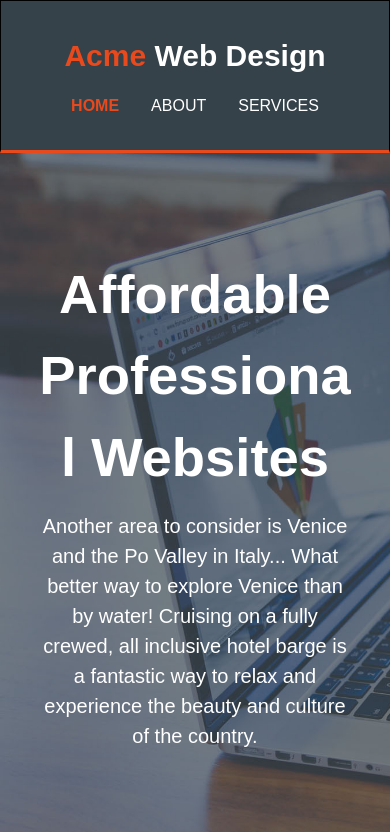
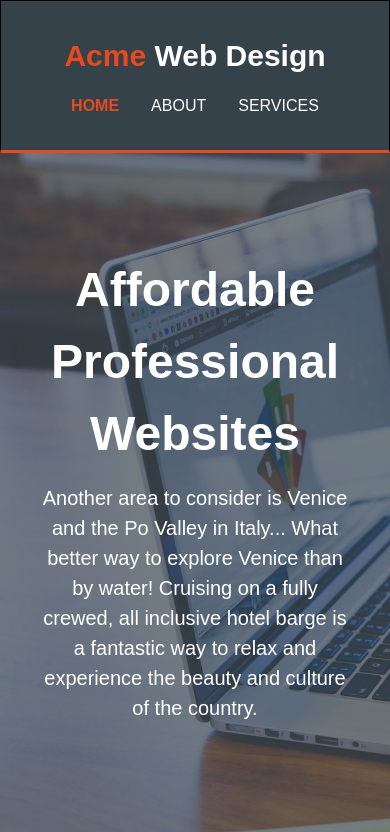
Before and after one commit to Greattie/acme, a plain HTML site: page index.html in a window 390 px wide. Shown: the top 832 px of the page. Drawn offline with Linux system fonts and the light colour scheme.

Commit message:
updated responsiveness

```diff
--- a/styles.css
+++ b/styles.css
@@ -265,6 +265,9 @@ footer {
     text-align: center;
 
   }
+  .section-one h1 {
+    font-size: 3rem;
+  }
   .news{
     gap: 2em;
   }
```
